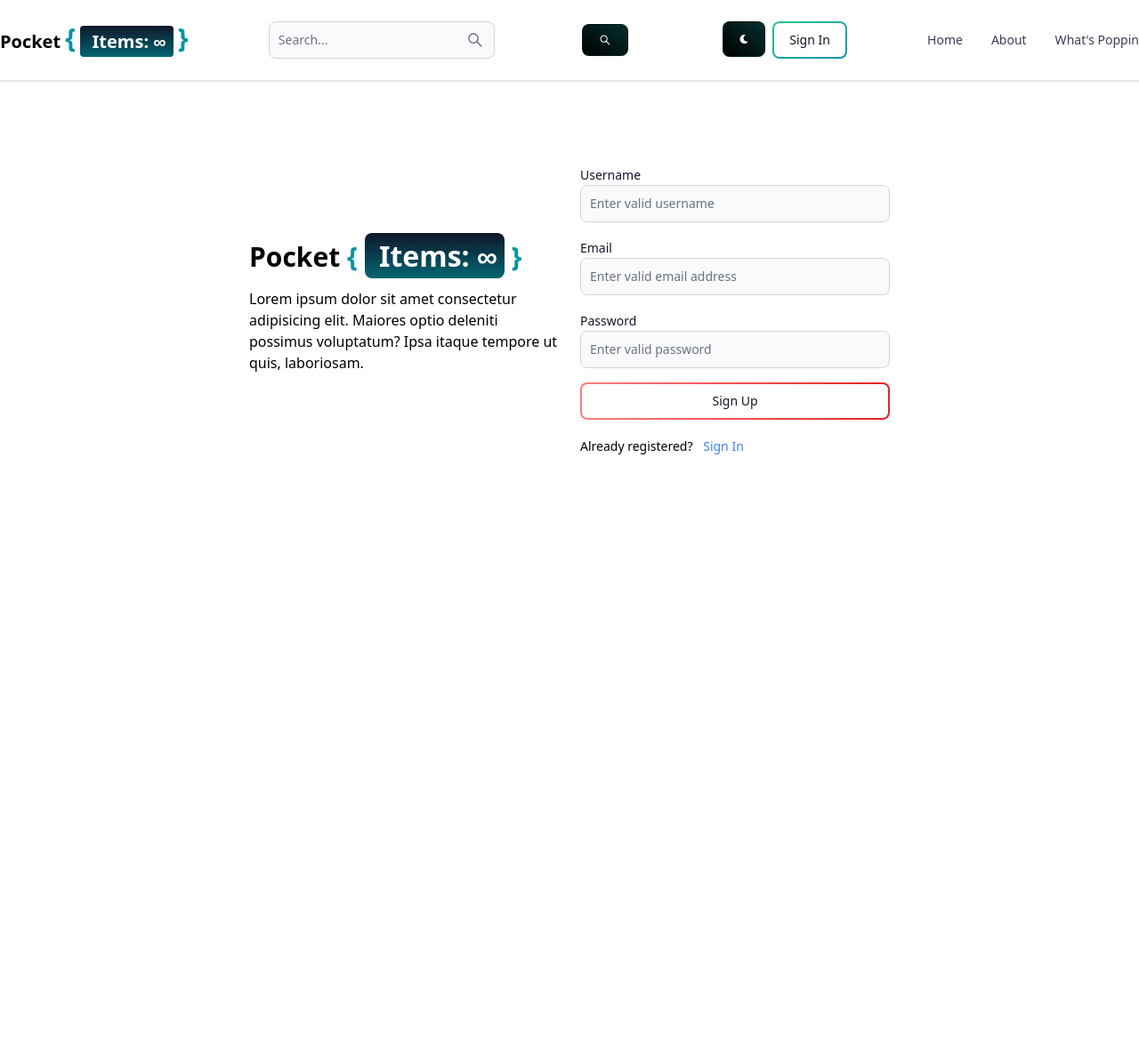
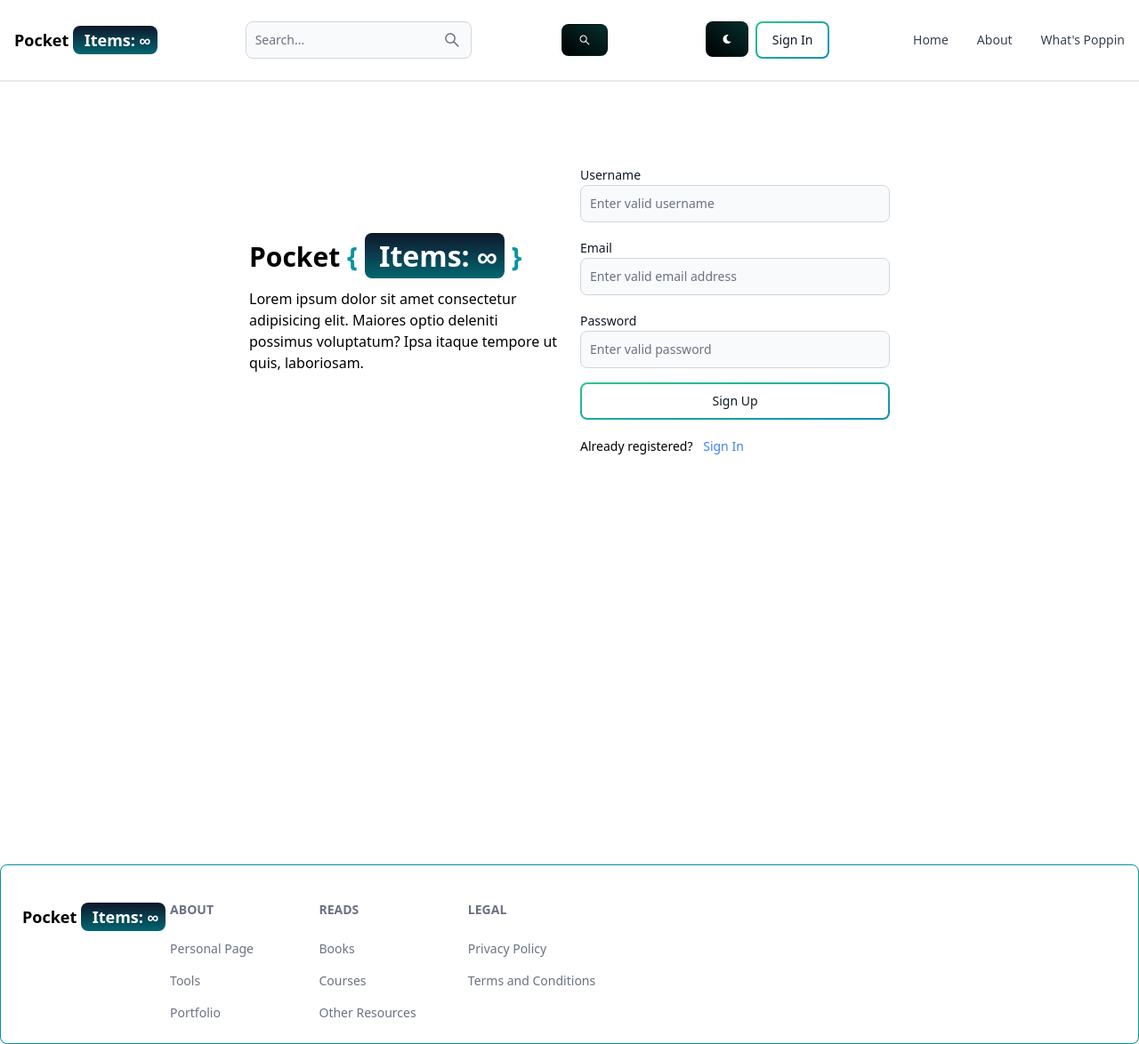
Before and after one commit to TerRosales/tr-blog, a React (Vite) app in the folder client/: page /sign-up in a window 1280 px wide. Shown: the whole page at 89% size. Before the commit the page ends 972 px from the top, so only its background shows below. Built offline with nearby package versions, Linux system fonts and the light colour scheme.

Commit message:
Footer Init

```diff
--- a/client/src/App.jsx
+++ b/client/src/App.jsx
@@ -1,30 +1,32 @@
-import React from 'react'
-import { BrowserRouter, Routes, Route} from "react-router-dom"
-import './global.css'
-import About from './pages/About'
-import Dashboard from './pages/Dashboard'
-import Home from './pages/Home'
-import Projects from './pages/Projects'
-import SignIn from './pages/SignIn'
-import SignUp from './pages/SignUp'
-import Header from './components/Header/Header'
+import React from "react";
+import { BrowserRouter, Routes, Route } from "react-router-dom";
+import "./global.css";
+import About from "./pages/About";
+import Dashboard from "./pages/Dashboard";
+import Home from "./pages/Home";
+import Projects from "./pages/Projects";
+import SignIn from "./pages/SignIn";
+import SignUp from "./pages/SignUp";
+import Header from "./components/Header";
+
+import FooterComp from "./components/Footer";
 
 function App() {
-
   return (
     <BrowserRouter>
       <Header />
       <Routes>
-        <Route path="/" element={<Home />}/>
-        <Route path="/about" element={<About />}/>
-        <Route path="/dashboard" element={<Dashboard />}/>
+        <Route path="/" element={<Home />} />
+        <Route path="/about" element={<About />} />
+        <Route path="/dashboard" element={<Dashboard />} />
 
-        <Route path="/projects" element={<Projects />}/>
-        <Route path="/sign-in" element={<SignIn />}/>
-        <Route path="/sign-up" element={<SignUp />}/>
+        <Route path="/projects" element={<Projects />} />
+        <Route path="/sign-in" element={<SignIn />} />
+        <Route path="/sign-up" element={<SignUp />} />
       </Routes>
+      <FooterComp />
     </BrowserRouter>
-  )
+  );
 }
 
-export default App
+export default App;
--- /dev/null
+++ b/client/src/components/Footer.jsx
@@ -0,0 +1,60 @@
+import React from "react";
+import Logo from "./Logo";
+import { Footer } from "flowbite-react";
+
+const FooterComp = () => {
+  return (
+    <Footer container className="border boder-t-8 border-teal-500">
+      <div className="w-full max-w-7xl mx-auto">
+        <div className="grid w-full justifu-between sm:flex md:grid-cols-1">
+          <div className="mt-5">
+            <Logo />
+          </div>
+          <div className="grid grid-cols-2 gap-8 mt-4 sm:grid-cols-3 sm:gap-6">
+            <div>
+              <Footer.Title title="About" />
+              <Footer.LinkGroup col>
+                <Footer.Link href="#" target="_blank" rel="noopener norelerrer">
+                  Personal Page
+                </Footer.Link>
+                <Footer.Link href="#" target="_blank" rel="noopener noreferrer">
+                  Tools
+                </Footer.Link>
+                <Footer.Link href="#" target="_blank" rel="noopener noreferrer">
+                  Portfolio
+                </Footer.Link>
+              </Footer.LinkGroup>
+            </div>
+            <div>
+              <Footer.Title title="Reads" />
+              <Footer.LinkGroup col>
+                <Footer.Link href="#" target="_blank" rel="noopener norelerrer">
+                  Books
+                </Footer.Link>
+                <Footer.Link href="#" target="_blank" rel="noopener noreferrer">
+                  Courses
+                </Footer.Link>
+                <Footer.Link href="#" target="_blank" rel="noopener noreferrer">
+                  Other Resources
+                </Footer.Link>
+              </Footer.LinkGroup>
+            </div>
+            <div>
+              <Footer.Title title="Legal" />
+              <Footer.LinkGroup col>
+                <Footer.Link href="#" target="_blank" rel="noopener norelerrer">
+                  Privacy Policy
+                </Footer.Link>
+                <Footer.Link href="#" target="_blank" rel="noopener noreferrer">
+                  Terms and Conditions
+                </Footer.Link>
+              </Footer.LinkGroup>
+            </div>
+          </div>
+        </div>
+      </div>
+    </Footer>
+  );
+};
+
+export default FooterComp;
--- /dev/null
+++ b/client/src/components/Header.jsx
@@ -0,0 +1,51 @@
+import React from "react";
+import Logo from "./Logo";
+import { Navbar, TextInput, Button } from "flowbite-react";
+import { AiOutlineSearch } from "react-icons/ai";
+import { FaMoon } from "react-icons/fa";
+import { Link, useLocation } from "react-router-dom";
+
+const Header = () => {
+  const path = useLocation().pathname;
+
+  return (
+    <Navbar className="border-b-2 p-0 m-0">
+      <Logo />
+      <form>
+        <TextInput
+          className="hidden lg:inline button-gradient"
+          type="text"
+          placeholder="Search..."
+          rightIcon={AiOutlineSearch}
+        />
+      </form>
+      <Button className="button-gradient">
+        <AiOutlineSearch />
+      </Button>
+      <div className="flex">
+        <Button className="w-12 h-10 hidden sm:inline button-gradient">
+          <FaMoon />
+        </Button>
+        <Link to="/sign-in">
+          <Button outline gradientDuoTone="greenToBlue">
+            Sign In
+          </Button>
+        </Link>
+        <Navbar.Toggle />
+      </div>
+      <Navbar.Collapse>
+        <Navbar.Link as={"div"} active={path === "/"}>
+          <Link to="/">Home</Link>
+        </Navbar.Link>
+        <Navbar.Link as={"div"} active={path === "/about"}>
+          <Link to="/about">About</Link>
+        </Navbar.Link>
+        <Navbar.Link as={"div"} active={path === "/poppin"}>
+          <Link to="/sign-up">What's Poppin</Link>
+        </Navbar.Link>
+      </Navbar.Collapse>
+    </Navbar>
+  );
+};
+
+export default Header;
--- a/client/src/components/Header/Header.css
+++ /dev/null
@@ -1,26 +0,0 @@
-.button-gradient {
-    @apply bg-gradient-to-tr from-black to-teal-950 mx-2;
-}
-
-.app__nav {
-    @apply border-b-2 p-0 m-0;
-}
-.app__logo {
-    @apply self-center whitespace-nowrap text-sm sm:text-xl font-semibold dark:text-white;
-}
-
-.logo__span {
-    @apply px-2 py-1 rounded text-white font-semibold bg-gradient-to-b from-slate-900 to-teal-700 ;
-}
-
-.style-span {
-    @apply font-bold text-[30px] text-teal-500
-}
-
-.app__nav-search {
-    @apply hidden lg:inline !important;
-}
-
-.app__light-dark {
-    @apply w-12 h-10 hidden sm:inline
-}
--- a/client/src/components/Header/Header.jsx
+++ /dev/null
@@ -1,62 +0,0 @@
-import React from 'react'
-import { Navbar, TextInput, Button} from 'flowbite-react';
-import { AiOutlineSearch } from 'react-icons/ai'
-import { FaMoon } from 'react-icons/fa';
-import { Link, useLocation } from 'react-router-dom'
-
-import './Header.css'
-
-const Header = () => {
-  const path = useLocation().pathname;
-
-
-  return (
-    <Navbar className='app__nav'>
-      <Link to='/' className="app__logo">
-        Pocket&nbsp;
-        <span className='style-span'>&#123;</span>&nbsp;<span className='logo__span'> Items: &infin;</span>&nbsp;
-        <span className='style-span'>&#125;</span>
-      </Link>
-      <form>
-        <TextInput
-          className='app__nav-search button-gradient'
-          type="text"
-          placeholder="Search..."
-          rightIcon={AiOutlineSearch}/>
-      </form>
-      <Button className='button-gradient'>
-        <AiOutlineSearch/>
-      </Button>
-      <div className='flex'>
-        <Button
-          className='app__light-dark button-gradient'>
-          <FaMoon/>
-        </Button>
-        <Link
-          to="/sign-in">
-          <Button
-            outline
-            gradientDuoTone="greenToBlue">
-            Sign In
-          </Button>
-        </Link>
-        <Navbar.Toggle />
-
-      </div>
-    <Navbar.Collapse>
-      <Navbar.Link as={'div'} active={path === "/"}>
-        <Link to="/">Home</Link>
-      </Navbar.Link>
-      <Navbar.Link as={'div'} active={path === "/about"}>
-        <Link to="/about">About</Link>
-      </Navbar.Link>
-      <Navbar.Link as={'div'} active={path === "/poppin"} >
-        <Link to="/sign-up">What's Poppin</Link>
-      </Navbar.Link>
-
-    </Navbar.Collapse>
-    </Navbar>
-  )
-}
-
-export default Header
--- /dev/null
+++ b/client/src/components/Logo.jsx
@@ -0,0 +1,17 @@
+import React from "react";
+import { Link } from "react-router-dom";
+
+const Logo = () => {
+  return (
+    <Link to="/" className="text-lg font-bold dark:text-white">
+      Pocket&nbsp;
+      <span className="px-2 py-1 text-lg rounded-lg text-white font-bold bg-gradient-to-b from-slate-900 to-teal-700 ">
+        {" "}
+        Items: &infin;
+      </span>
+      &nbsp;
+    </Link>
+  );
+};
+
+export default Logo;
--- a/client/src/global.css
+++ b/client/src/global.css
@@ -2,9 +2,14 @@
 @tailwind components;
 @tailwind utilities;
 
+*,
+*::before,
+*::after {
+  box-sizing: border-box;
+  margin: 0;
+  padding: 0;
+}
 
-*, *::before, *::after {
-    box-sizing: border-box;
-    margin: 0;
-    padding: 0;
+.button-gradient {
+  @apply bg-gradient-to-tr from-black to-teal-950 mx-2;
 }
--- a/client/src/pages/SignUp.jsx
+++ b/client/src/pages/SignUp.jsx
@@ -32,7 +32,7 @@ const SignUp = () => {
       if (data.success === false) {
         return setErrorMessage(data.message);
       }
-      setSuccessMessage(`Sign in successfully, Redirecting`);
+      setSuccessMessage(`Sign in successfully, Redirecting...`);
       setLoading(false);
       if (res.ok) {
         setTimeout(() => {
@@ -102,7 +102,7 @@ const SignUp = () => {
               />
             </div>
             <Button
-              gradientMonochrome="failure"
+              gradientDuoTone="greenToBlue"
               outline
               type="submit"
               disabled={loading}
```
